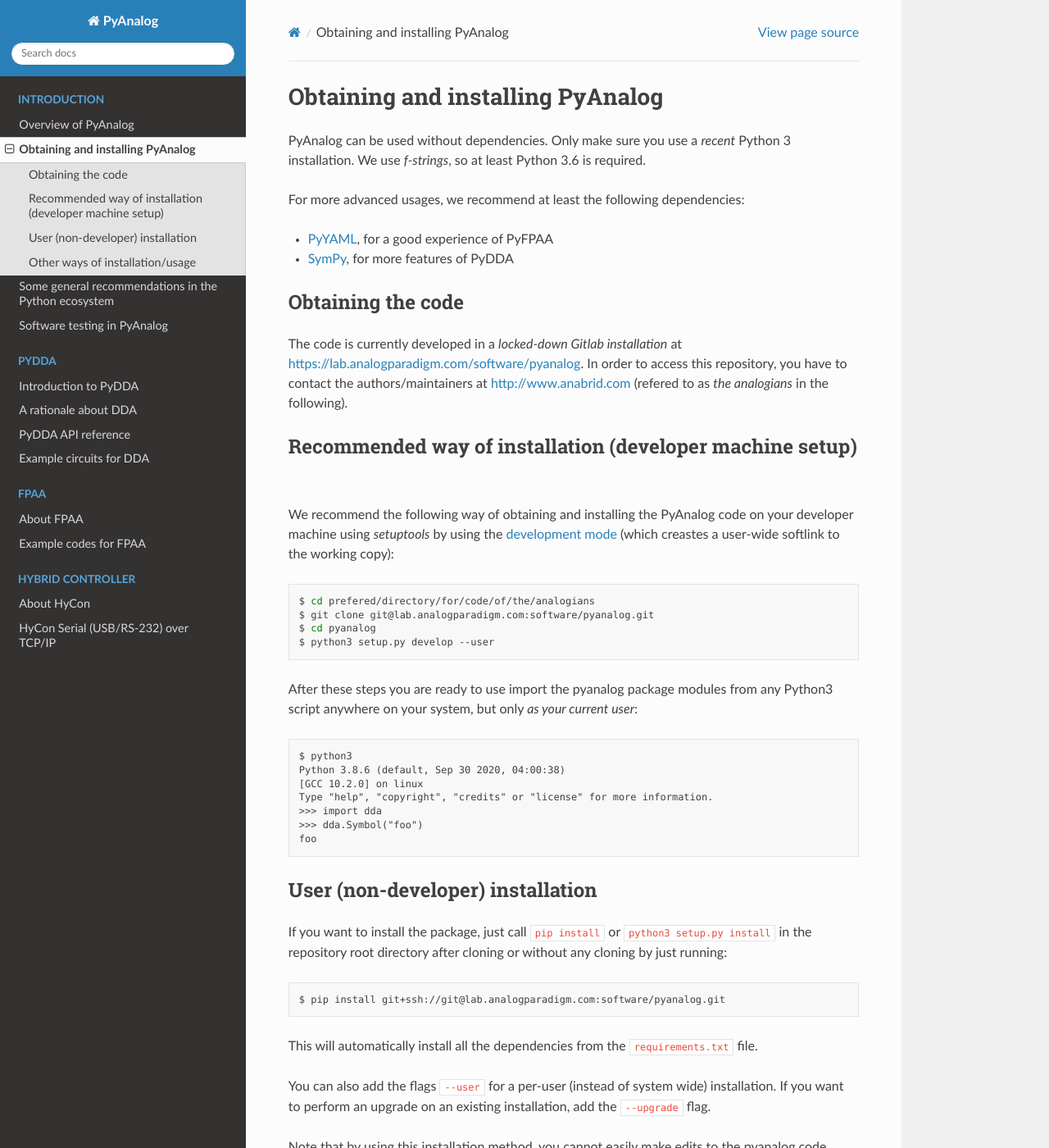
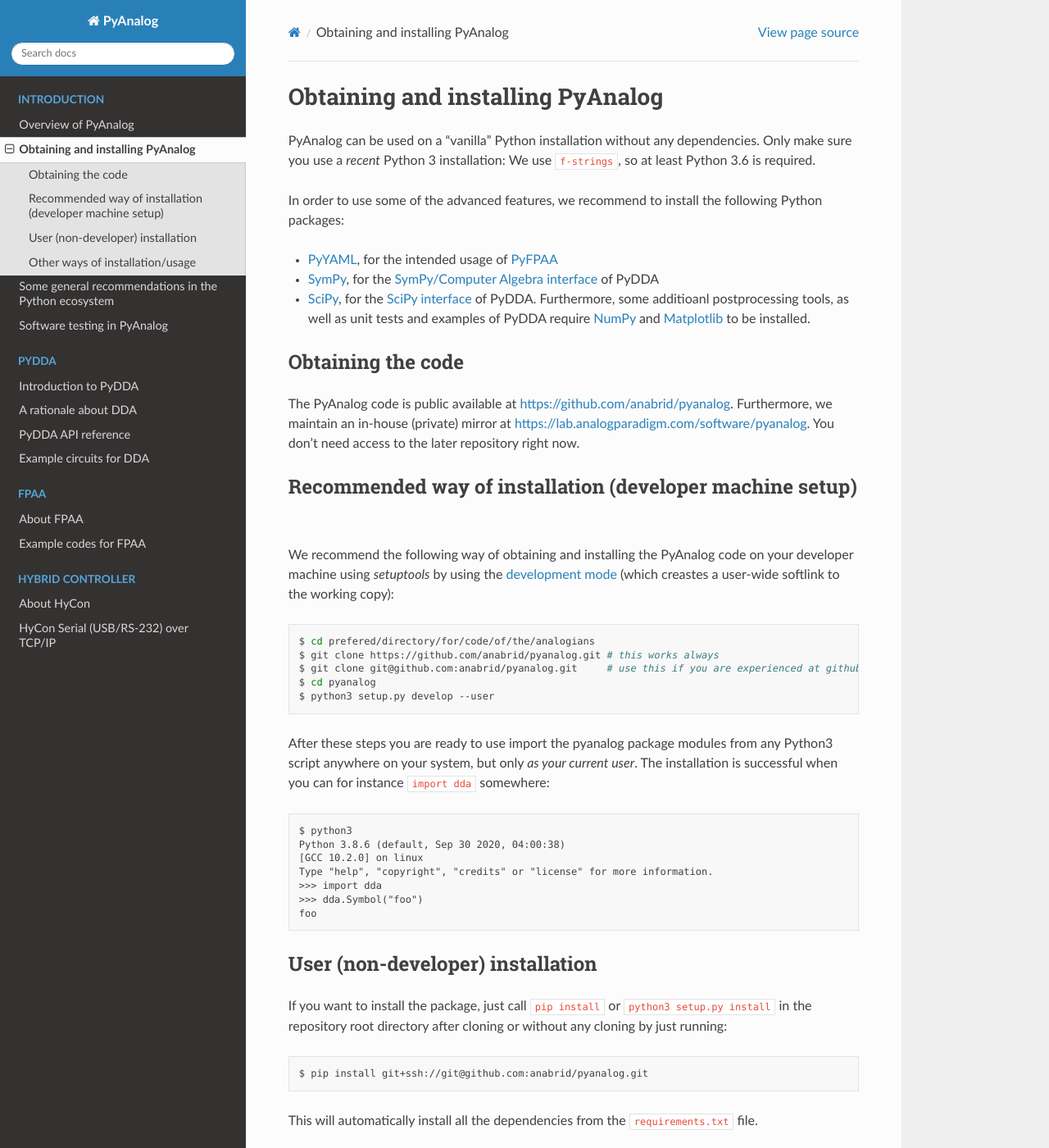
Before and after one commit to anabrid/pyanalog, a Sphinx documentation site: the page built from doc/installation.rst, in a window 1280 px wide and 1400 px high. Shown: the whole window at 82% size. Built offline with Sphinx 7.4.7 and the Read the Docs theme 2.0.0, drawn with Linux system fonts in a browser that asks for light colours; pages that are not in the unit, such as notebooks, are missing from menus.

Commit message:
Fixing installation guide.

```diff
--- a/doc/index.rst
+++ b/doc/index.rst
@@ -28,7 +28,10 @@
 as a service).
 
 The `pyanalog` code is open-source,  *currently work in progress* and
-authored by `Anabrid GmbH <http://www.anabrid.com>`_.
+authored by `Anabrid GmbH <http://www.anabrid.com>`_. The code is currently
+dual-licensed by `GPL-3 <https://github.com/anabrid/pyanalog/blob/master/LICENSE.GPL3>`_
+and `a proprietary/commercial use license <https://github.com/anabrid/pyanalog/blob/master/LICENSE.ANABRID>`_.
+See http://www.anabrid.com/licensing for further details.
 
 
 Contents
--- a/doc/installation.rst
+++ b/doc/installation.rst
@@ -3,21 +3,34 @@
 Obtaining and installing PyAnalog
 =================================
 
-PyAnalog can be used without dependencies. Only make sure you use a *recent* Python 3
-installation. We use `f-strings`, so at least Python 3.6 is required.
+PyAnalog can be used on a "vanilla" Python installation without any dependencies.
+Only make sure you use a *recent* Python 3 installation:
+We use ``f-strings``, so at least Python 3.6 is required.
 
-For more advanced usages, we recommend at least the following dependencies:
+In order to use some of the advanced features, we recommend to install the following
+Python packages:
 
-* `PyYAML <https://pyyaml.org/>`_, for a good experience of PyFPAA
-* `SymPy <https://www.sympy.org/>`_, for more features of PyDDA
+* `PyYAML <https://pyyaml.org/>`_, for the intended usage of :ref:`PyFPAA <fpaa>`
+* `SymPy <https://www.sympy.org/>`_, for the :ref:`SymPy/Computer Algebra interface <cas>` of PyDDA
+* `SciPy <http://www.scipy.org/>`_, for the :ref:`SciPy interface <scipy>` of PyDDA.
+  Furthermore, some additioanl postprocessing tools, as well as unit tests and examples of PyDDA
+  require `NumPy <https://numpy.org/>`_ and `Matplotlib <https://matplotlib.org/>`_ to be installed.
 
 Obtaining the code
 ------------------
 
-The code is currently developed in a *locked-down Gitlab installation* at
-https://lab.analogparadigm.com/software/pyanalog. In order to access this repository,
-you have to contact the authors/maintainers at http://www.anabrid.com
-(refered to as *the analogians* in the following).
+The PyAnalog code is public available at https://github.com/anabrid/pyanalog.
+Furthermore, we maintain an in-house (private) mirror at
+https://lab.analogparadigm.com/software/pyanalog. You don't need access to the later repository
+right now.
+
+..
+    TODO: In our internal Gitlab, we currently have Continous Integration (CI) and also
+    a bug tracker. This should be improved.
+
+    In order to access this repository,
+    you have to contact the authors/maintainers at http://www.anabrid.com
+    (refered to as *the analogians* in the following).
 
 Recommended way of installation (developer machine setup)
 ---------------------------------------------------------
@@ -30,12 +43,14 @@
 .. code-block:: bash
 
     $ cd prefered/directory/for/code/of/the/analogians
-    $ git clone git@lab.analogparadigm.com:software/pyanalog.git
+    $ git clone https://github.com/anabrid/pyanalog.git # this works always
+    $ git clone git@github.com:anabrid/pyanalog.git     # use this if you are experienced at github
     $ cd pyanalog
     $ python3 setup.py develop --user
 
 After these steps you are ready to use import the pyanalog package modules from any
-Python3 script anywhere on your system, but only *as your current user*:
+Python3 script anywhere on your system, but only *as your current user*. The installation
+is successful when you can for instance ``import dda`` somewhere:
 
 .. code-block::
 
@@ -55,7 +70,7 @@
 
 .. code-block:: bash
 
-   $ pip install git+ssh://git@lab.analogparadigm.com:software/pyanalog.git
+   $ pip install git+ssh://git@github.com:anabrid/pyanalog.git
 
 This will automatically install all the dependencies from the ``requirements.txt`` file.
 
```
